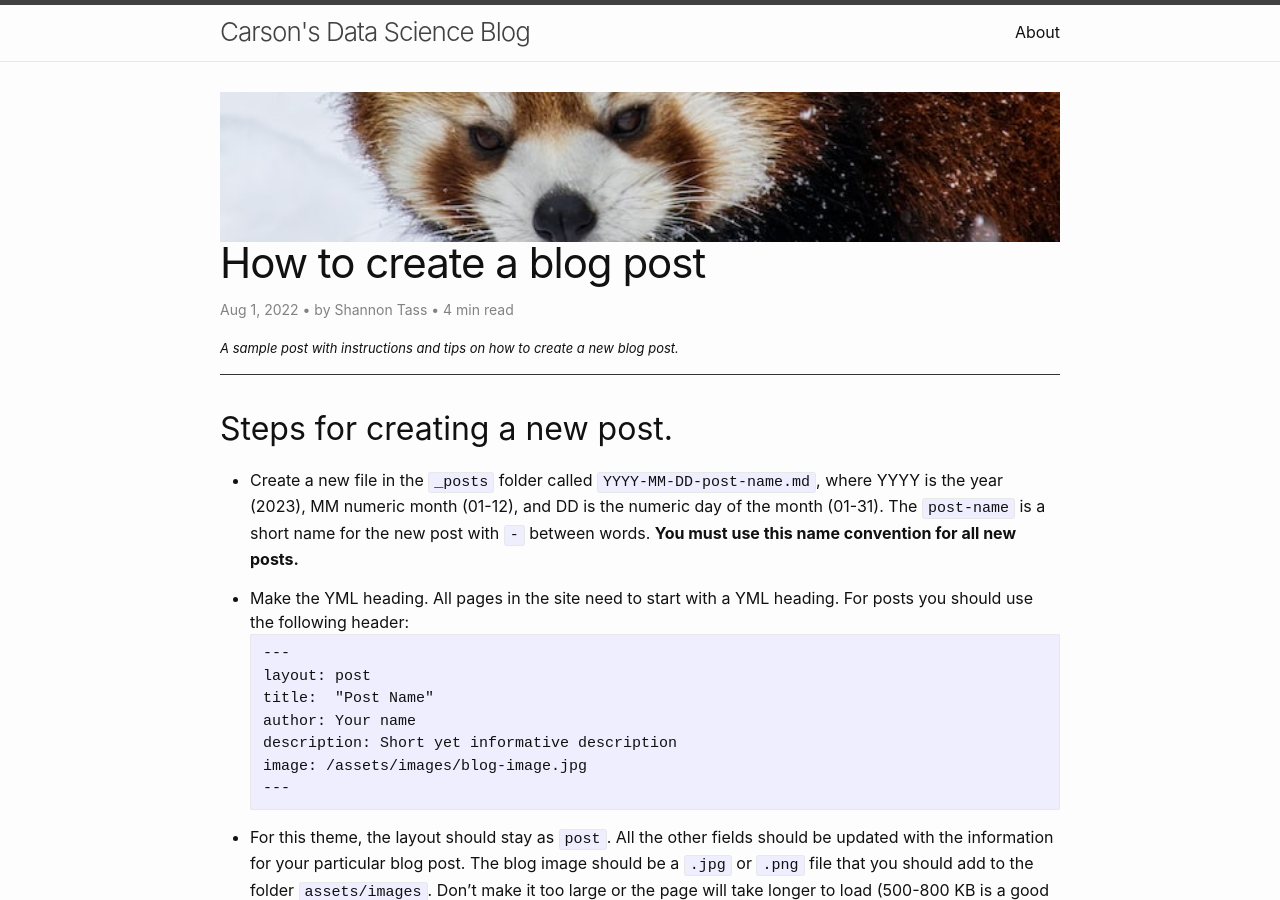
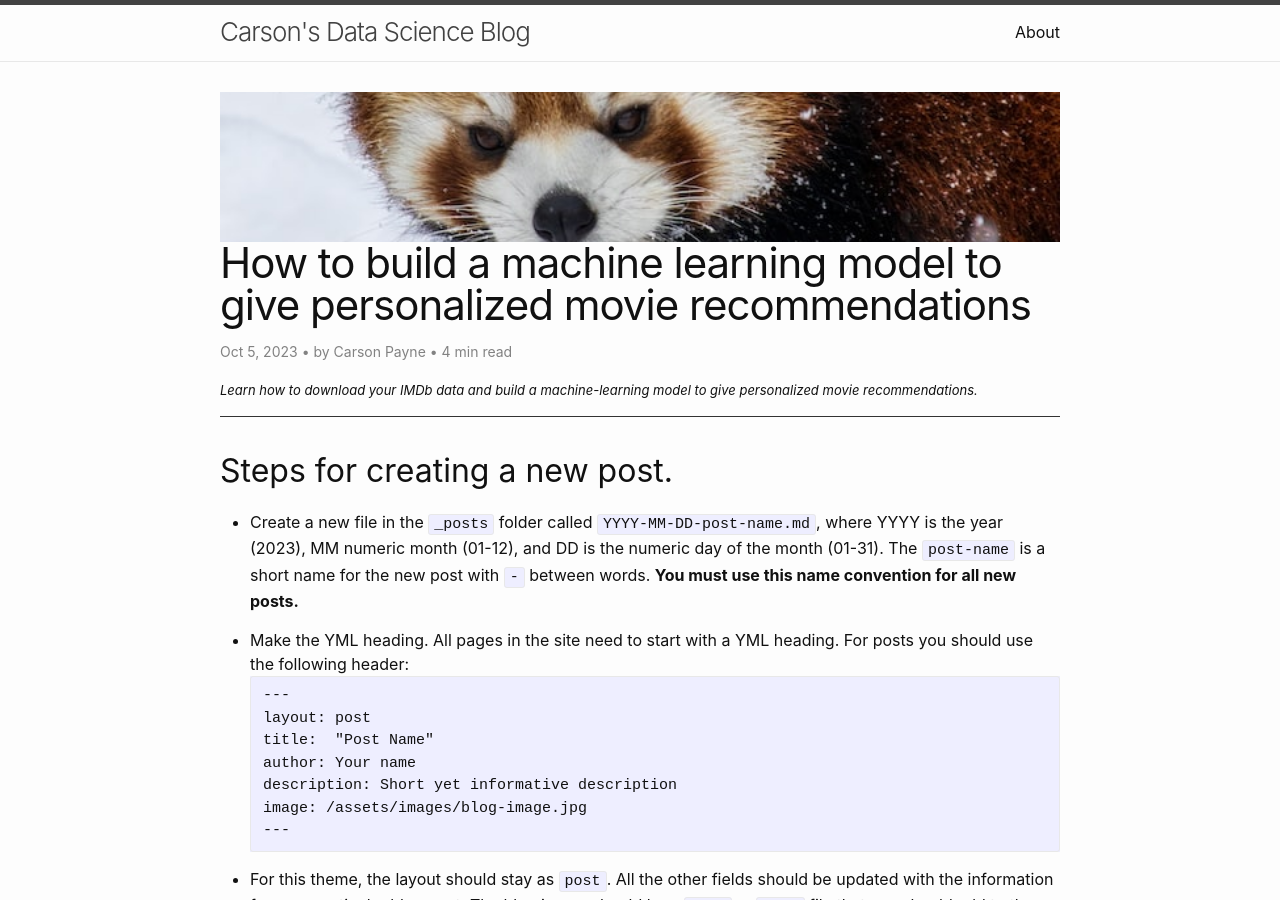
Before and after one commit to carsonp4/old_blog, a Jekyll site: the page built from _posts/2023-10-05-how-to-post.md, in a window 1280 px wide and 900 px high. Built offline with Jekyll 4.4.1, drawn with Linux system fonts in a browser that asks for light colours; comment, search, counter and statistics services are not loaded.

Commit message:
Update and rename 2022-08-01-sample-post.md to 2023-10-05-how-to-post.md

```diff
--- a/_posts/2022-08-01-sample-post.md
+++ b/_posts/2023-10-05-how-to-post.md
@@ -1,8 +1,8 @@
 ---
 layout: post
-title:  "How to create a blog post"
-author: Shannon Tass
-description: A sample post with instructions and tips on how to create a new blog post.
+title:  "How to build a machine learning model to give personalized movie recommendations"
+author: Carson Payne
+description: Learn how to download your IMDb data and build a machine-learning model to give personalized movie recommendations.
 image: "/assets/images/image5.jpg"
 ---
 
```
